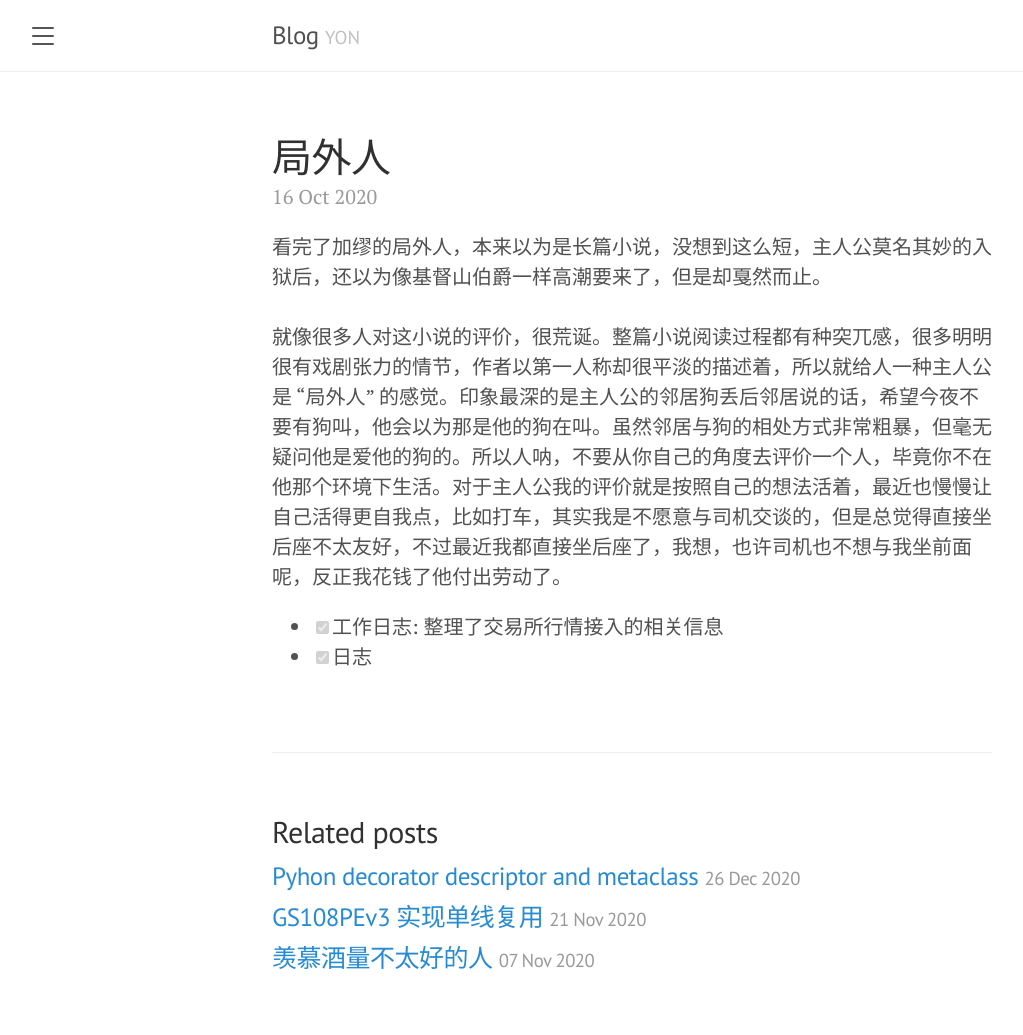
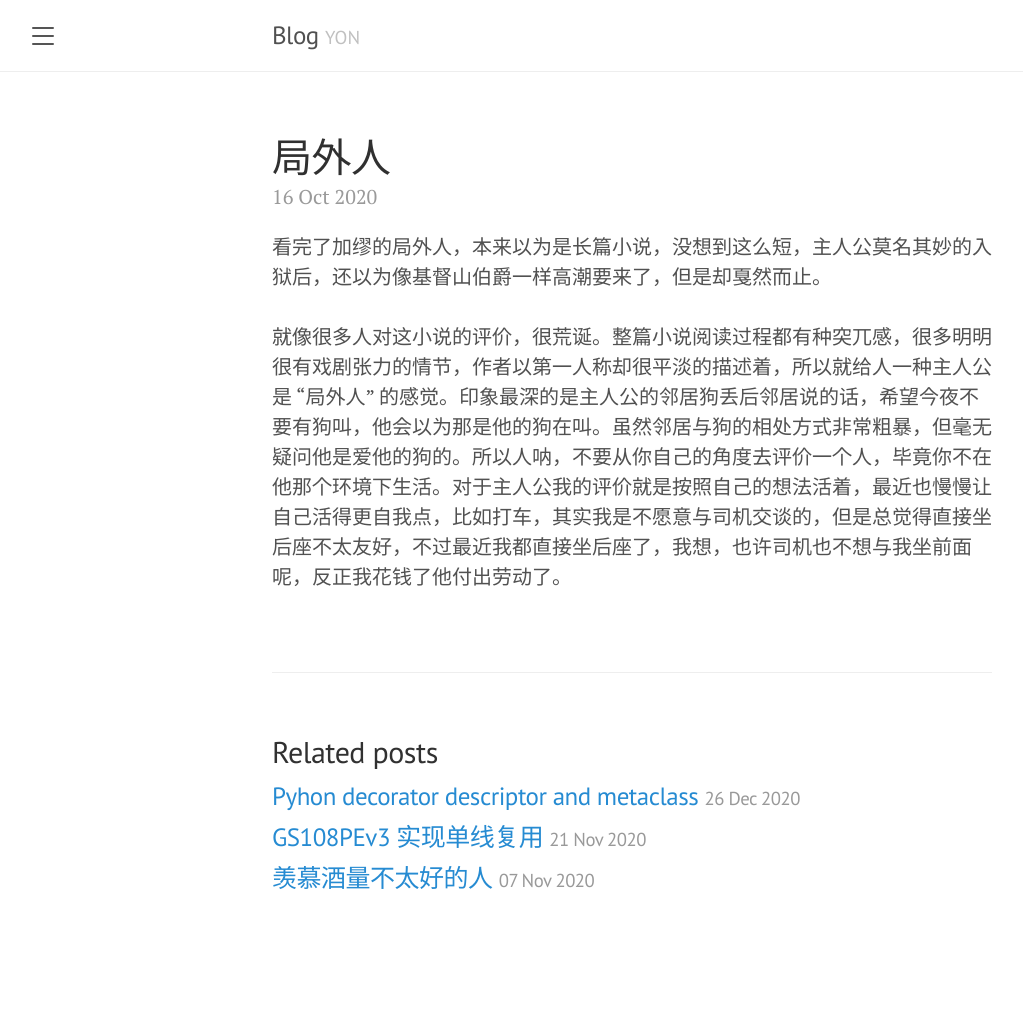
Before and after one commit to yoncise/yoncise.github.io, a Jekyll site: the page built from _posts/2020/2020-10-16-14507804.md, in a window 1280 px wide. Shown: the whole page, without its empty margins (8-1031 px from the left). Built offline with Jekyll 4.4.1, drawn with Linux system fonts in a browser that asks for light colours; after the commit the page ends 955 px from its top, so only the background shows below that.

Commit message:
sync from yuque

```diff
--- a/_posts/2020/2020-10-16-14507804.md
+++ b/_posts/2020/2020-10-16-14507804.md
@@ -3,7 +3,4 @@ layout: post
 title: 局外人
 ---
 看完了加缪的局外人，本来以为是长篇小说，没想到这么短，主人公莫名其妙的入狱后，还以为像基督山伯爵一样高潮要来了，但是却戛然而止。<br />
-<br />就像很多人对这小说的评价，很荒诞。整篇小说阅读过程都有种突兀感，很多明明很有戏剧张力的情节，作者以第一人称却很平淡的描述着，所以就给人一种主人公是 "局外人" 的感觉。印象最深的是主人公的邻居狗丢后邻居说的话，希望今夜不要有狗叫，他会以为那是他的狗在叫。虽然邻居与狗的相处方式非常粗暴，但毫无疑问他是爱他的狗的。所以人呐，不要从你自己的角度去评价一个人，毕竟你不在他那个环境下生活。对于主人公我的评价就是按照自己的想法活着，最近也慢慢让自己活得更自我点，比如打车，其实我是不愿意与司机交谈的，但是总觉得直接坐后座不太友好，不过最近我都直接坐后座了，我想，也许司机也不想与我坐前面呢，反正我花钱了他付出劳动了。<br />
-
-- [x] 工作日志: 整理了交易所行情接入的相关信息
-- [x] 日志
+<br />就像很多人对这小说的评价，很荒诞。整篇小说阅读过程都有种突兀感，很多明明很有戏剧张力的情节，作者以第一人称却很平淡的描述着，所以就给人一种主人公是 "局外人" 的感觉。印象最深的是主人公的邻居狗丢后邻居说的话，希望今夜不要有狗叫，他会以为那是他的狗在叫。虽然邻居与狗的相处方式非常粗暴，但毫无疑问他是爱他的狗的。所以人呐，不要从你自己的角度去评价一个人，毕竟你不在他那个环境下生活。对于主人公我的评价就是按照自己的想法活着，最近也慢慢让自己活得更自我点，比如打车，其实我是不愿意与司机交谈的，但是总觉得直接坐后座不太友好，不过最近我都直接坐后座了，我想，也许司机也不想与我坐前面呢，反正我花钱了他付出劳动了。
```
